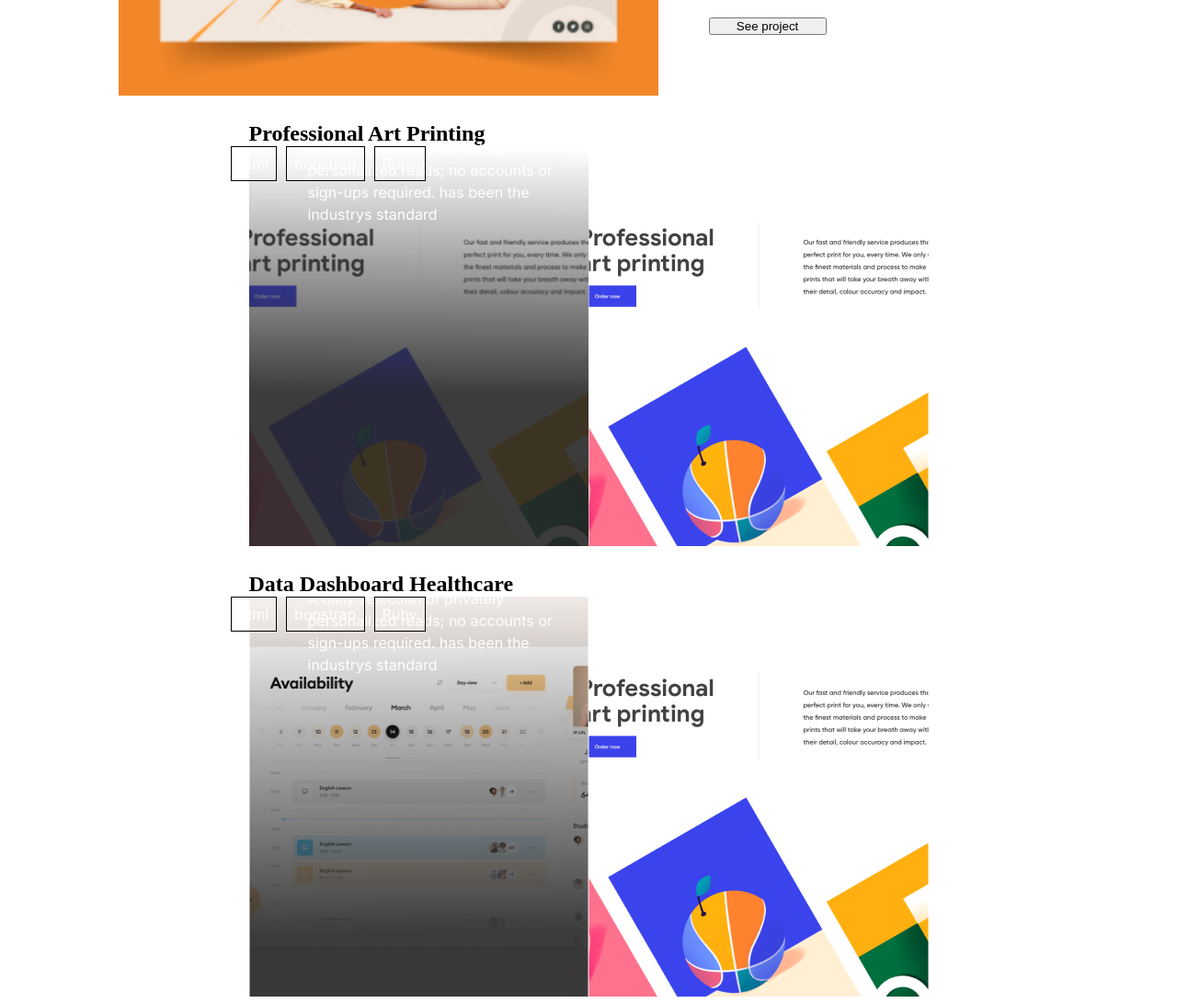
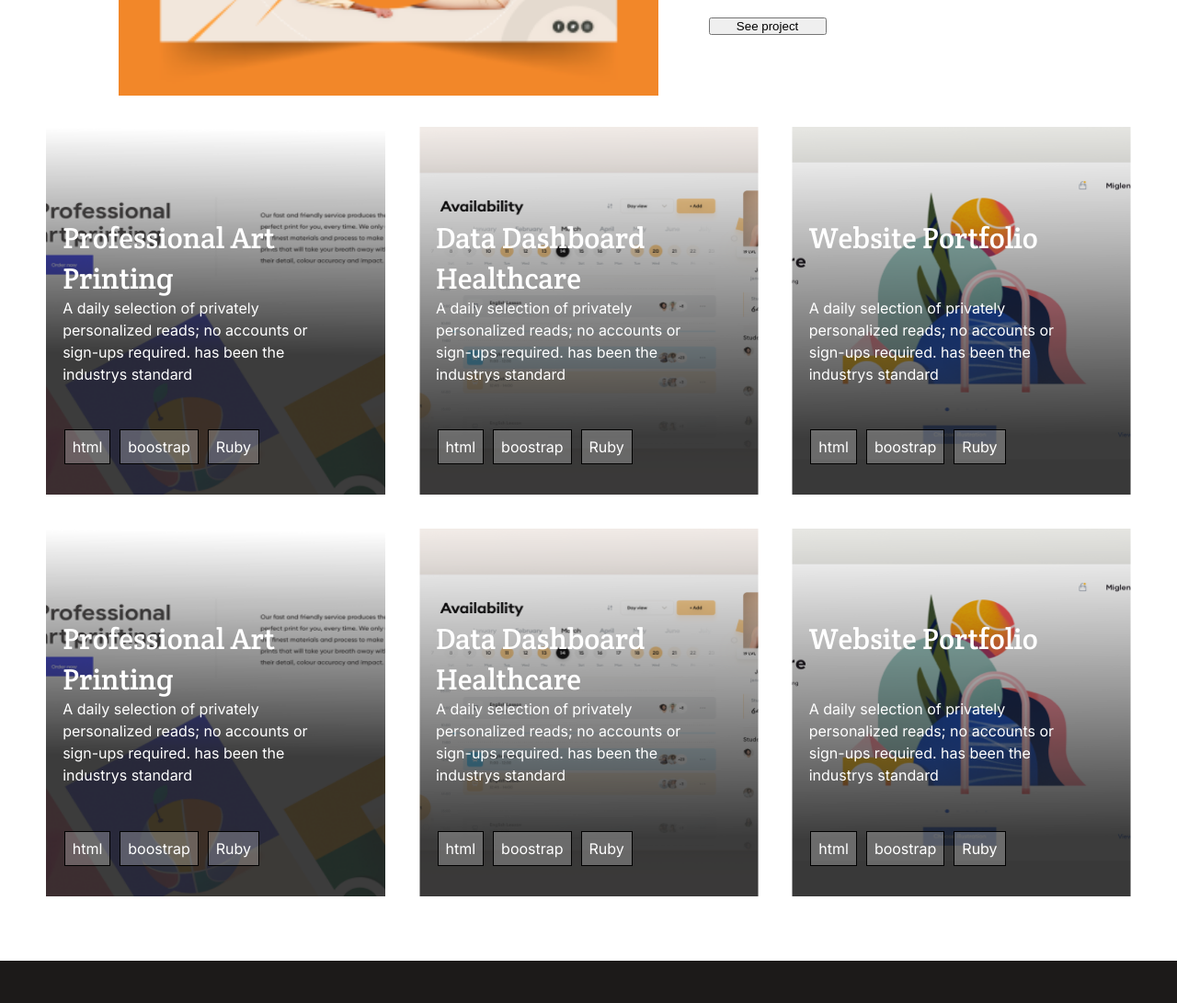
Before and after one commit to eamador1/portfolio, a plain HTML site: page index.html in a window 1280 px wide. Shown: the part 1300-2391 px from the top of the page at 92% size. Drawn offline with Linux system fonts and the light colour scheme.

Commit message:
give style to cards displayed dynamically from js

```diff
--- a/style.css
+++ b/style.css
@@ -290,9 +290,96 @@ font-family: 'Roboto', sans-serif;
   margin-top: 24px;
 }
 
+.container-1 {
+  position: relative;
+  /*background-image: url(./images/desktop/card-1.png);
+  background-repeat: no-repeat;*/
+  height: 400px;
+  width: 369px;
+  margin: 0.5%;
+  padding: 0%;
+  display: flex;
+  flex-flow: row wrap;
+  align-items: flex-end;
+}
+
+.container-2 {
+  position: relative;
+  /*background-image: url(./images/desktop/car-2.png);
+  background-repeat: no-repeat;*/
+  height: 400px;
+  width: 369px;
+  margin: 0.5%;
+  padding: 0%;
+  display: flex;
+  flex-flow: row wrap;
+  align-items: flex-end;
+}
+
+.container-3 {
+  position: relative;
+  /*background-image: url(./images/desktop/card-3.png);
+  background-repeat: no-repeat;*/
+  height: 400px;
+  width: 369px;
+  margin: 0.5%;
+  padding: 0%;
+  display: flex;
+  flex-flow: row wrap;
+  align-items: flex-end;
+}
+
 .card-image {
-  height: 435px;
+  height: 400px;
   width: 369px;
+}
+
+.project-title {
+  color: #fff;
+  font-family: 'Crete Round', serif;
+  font-weight: 400;
+  font-size: 32px;
+  line-height: 44px;
+  margin-top: 5%;
+  margin-left: 5%;
+  width: 295px;
+  height: 81px;
+  position: absolute;
+  top: 10vh;
+}
+
+.project-description {
+  color: #fff;
+  font-family: 'Inter', sans-serif;
+  font-style: normal;
+  font-weight: 400;
+  font-size: 16px;
+  line-height: 24px;
+  margin-left: 5%;
+  margin-right: 5%;
+  margin-top: 50%;
+  width: 291px;
+  position: absolute;
+  top: 0;
+}
+
+.project-tools {
+  display: flex;
+  justify-content: flex-start;
+  list-style-type: none;
+  margin-left: 20px;
+  font-family: 'Inter', sans-serif;
+  margin-top: 35%;
+  position: absolute;
+  top: 25vh;
+}
+
+.project-tools li {
+  border: 1px solid black;
+  padding: 8px;
+  margin-right: 10px;
+  color: #fff;
+  background: rgba(255, 255, 255, 0.24);
 }
 
 .project-button {
@@ -305,50 +392,6 @@ font-family: 'Roboto', sans-serif;
   width: 100%;
   text-align: center;
   position: absolute;
-}
-
-.project-tittle {
-  color: #fff;
-  font-family: 'Crete Round', serif;
-  font-weight: 400;
-  font-size: 32px;
-  line-height: 44px;
-  margin-top: 25%;
-  margin-left: 5%;
-  width: 295px;
-  height: 81px;
-  position: absolute;
-}
-
-.project-description {
-  color: #fff;
-  font-family: 'Inter', sans-serif;
-  font-style: normal;
-  font-weight: 400;
-  font-size: 16px;
-  line-height: 24px;
-  margin-left: 5%;
-  margin-right: 5%;
-  margin-top: -10px;
-  width: 291px;
-  position: absolute;
-}
-
-.project-tools {
-  display: flex;
-  justify-content: flex-start;
-  list-style-type: none;
-  margin-left: -20px;
-  font-family: 'Inter', sans-serif;
-  position: absolute;
-}
-
-.project-tools li {
-  border: 1px solid black;
-  padding: 8px;
-  margin-right: 10px;
-  color: #fff;
-  background: rgba(255, 255, 255, 0.24);
 }
 
 /*.card-heading {
@@ -671,7 +714,8 @@ footer {
   .envelope,
   .se,
   .desktopgheading2,
-  .desktopgheading3 {
+  .desktopgheading3
+  .hover-image {
     display: none;
   }
 }
@@ -680,7 +724,9 @@ footer {
   .hamburger,
   .popup-mobile,
   .x-close,
-  .button-list-bottom {
+  .button-list-bottom,
+  .project-button,
+  .hover-image {
     display: none;
   }
 
@@ -868,9 +914,69 @@ footer {
     width: 95%;
     margin-right: 3vh;
   }*/
+  .project-title {
+
+
+  }
   .project-button {
     width: 370px;
+
+  }
+
+  .container-2:hover,
+  .container-1:hover,
+  .container-3:hover {
+    height: 400px;
+    width: 369px;
+    margin: 0.5%;
+    padding: 0%;
+    cursor: pointer;
+  }
+
+  .container-1:hover > .project-title,
+  .container-1:hover > .project-description,
+  .container-1:hover > .project-tools {
     display: none;
+  }
+
+  /*.container-1:hover > .hover-image,
+  .container-2:hover > .hover-image,
+  .container-3:hover > .hover-image {
+    display: block;
+    z-index: 2;
+  }*/
+
+  .container-2:hover > .project-title,
+  .container-2:hover > .project-description,
+  .container-2:hover > .project-tools {
+    display: none;
+  }
+
+  .container-3:hover > .project-title,
+  .container-3:hover > .project-description,
+  .container-3:hover > .project-tools {
+    display: none;
+  }
+
+  .container-1:hover > .project-button {
+    z-index: 3;
+    align-self: flex-end;
+    display: block;
+    cursor: pointer;
+  }
+
+  .container-2:hover > .project-button {
+    z-index: 3;
+    align-self: flex-end;
+    display: block;
+    cursor: pointer;
+  }
+
+  .container-3:hover > .project-button {
+    z-index: 3;
+    align-self: flex-end;
+    display: block;
+    cursor: pointer;
   }
 
   /*.item {
```
